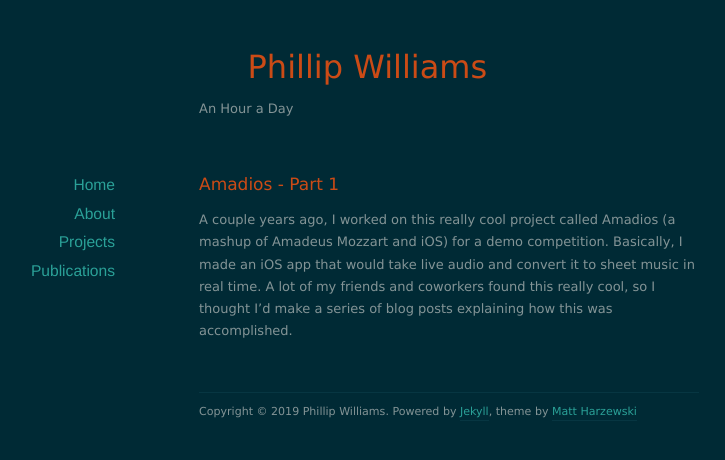
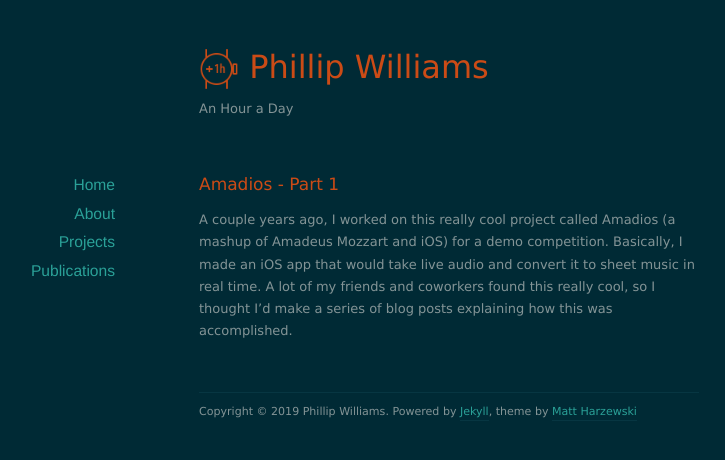
Before and after one commit to Philliams/Philliams.github.io, a Jekyll site: the page built from index.html, in a window 1280 px wide. Shown: the top 460 px of the page, without its empty margins (191-916 px from the left). Built offline with Jekyll 4.4.1, drawn with Linux system fonts in a browser that asks for light colours; nearby versions of some CDN libraries; the list of posts is cut into pages by our own code.

Commit message:
Fixed homepage icon

```diff
--- a/_layouts/default.html
+++ b/_layouts/default.html
@@ -20,7 +20,7 @@
 
 
   <header id="header">
-    <h1><a href="/"><i class="icon-sun"></i> {{ site.name }}</a></h1>
+    <h1><img src="/images/icons8-plus-1-hour-100.png" height="40px" width="40px" style="vertical-align: middle;"> {{ site.name }}</h1>
     <p>{{ site.description }}</p>
   </header>
 
```
Also changed, not shown: images/icons8-plus-1-hour-100.png (added), 9 other files.
